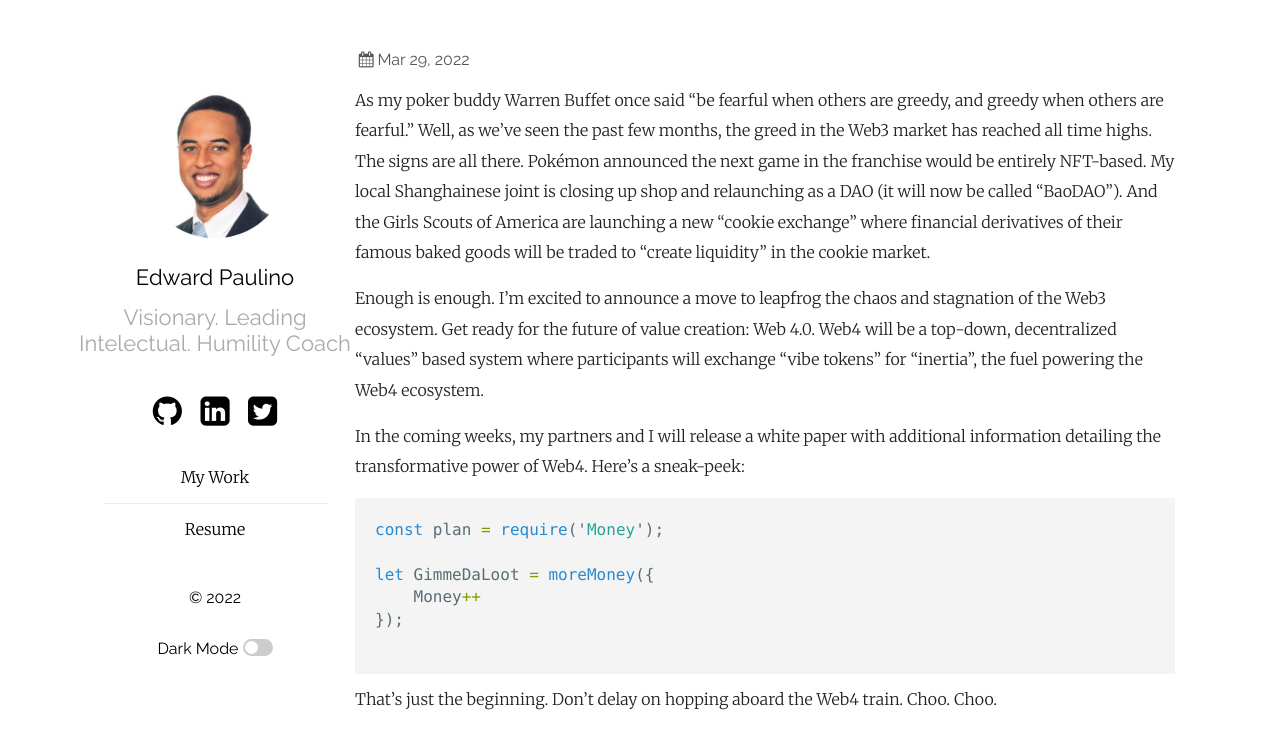
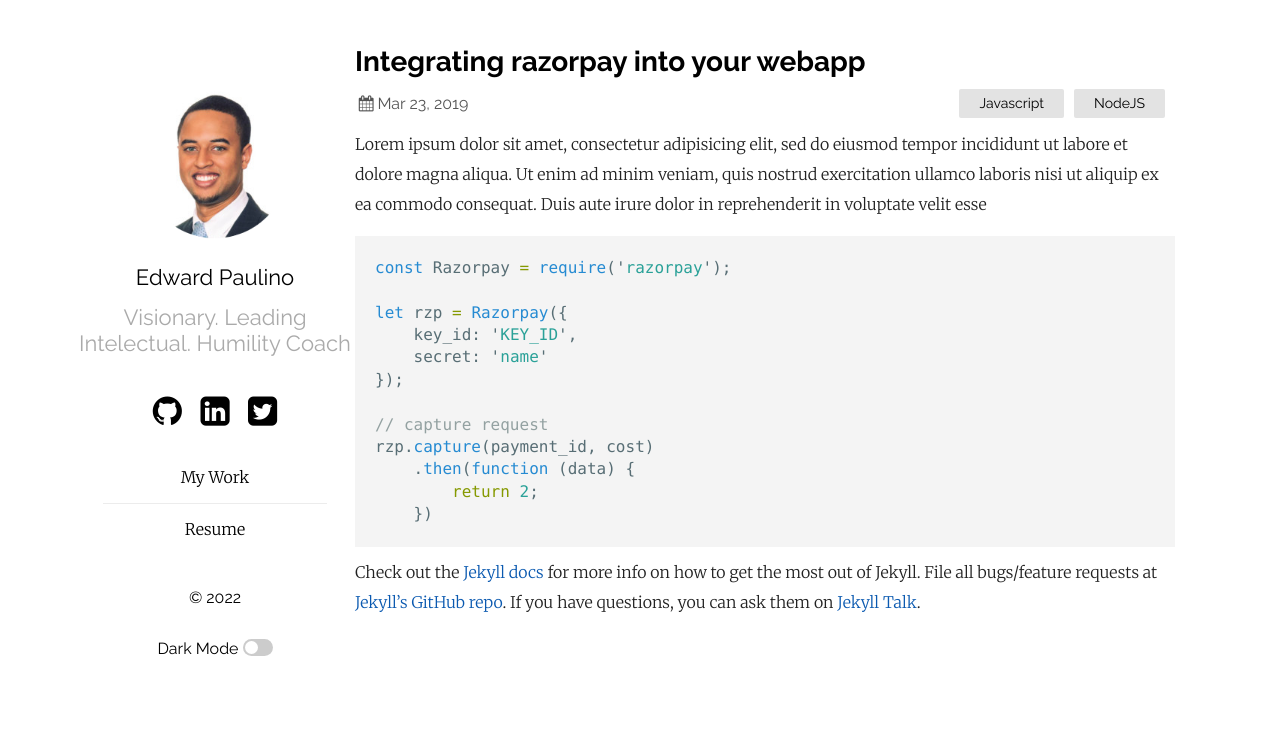
Before and after one commit to edpaulino/edpaulino.github.io, a Jekyll site: the page built from _posts/2019-03-23-welcome-to-jekyll.markdown, in a window 1280 px wide. Shown: the top 749 px of the page. Built offline with Jekyll 4.4.1, drawn with Linux system fonts in a browser that asks for light colours; our own code applies the rules of GitHub Pages for plain Markdown files.

Commit message:
Update 2019-03-23-welcome-to-jekyll.markdown

````diff
--- a/_posts/2019-03-23-welcome-to-jekyll.markdown
+++ b/_posts/2019-03-23-welcome-to-jekyll.markdown
@@ -1,21 +1,28 @@
 ---
 layout: post
-title:  "Why I'm pivoting to Web 4.0"
-date:   2022-03-29 21:03:36 +0530
-categories: TruthBombs :fire:
+title:  "Integrating razorpay into your webapp"
+date:   2019-03-23 21:03:36 +0530
+categories: Javascript NodeJS
 ---
-As my poker buddy Warren Buffet once said "be fearful when others are greedy, and greedy when others are fearful.” Well, as we've seen the past few months, the greed in the Web3 market has reached all time highs. The signs are all there. Pokémon announced the next game in the franchise would be entirely NFT-based. My local Shanghainese joint is closing up shop and relaunching as a DAO (it will now be called "BaoDAO"). And the Girls Scouts of America are launching a new "cookie exchange" where financial derivatives of their famous baked goods will be traded to "create liquidity" in the cookie market.
-
-Enough is enough. I'm excited to announce a move to leapfrog the chaos and stagnation of the Web3 ecosystem. Get ready for the future of value creation: Web 4.0. Web4 will be a top-down, decentralized "values" based system where participants will exchange "vibe tokens" for "inertia", the fuel powering the Web4 ecosystem.
-
-In the coming weeks, my partners and I will release a white paper with additional information detailing the transformative power of Web4. Here's a sneak-peek:
+Lorem ipsum dolor sit amet, consectetur adipisicing elit, sed do eiusmod tempor incididunt ut labore et dolore magna aliqua. Ut enim ad minim veniam, quis nostrud exercitation ullamco laboris nisi ut aliquip ex ea commodo consequat. Duis aute irure dolor in reprehenderit in voluptate velit esse
 
 ```javascript
-const plan = require('Money');
+const Razorpay = require('razorpay');
 
-let GimmeDaLoot = moreMoney({
-	Money++
+let rzp = Razorpay({
+	key_id: 'KEY_ID',
+	secret: 'name'
 });
 
+// capture request
+rzp.capture(payment_id, cost)
+	.then(function (data) {
+		return 2;
+	})
 ```
-That's just the beginning. Don't delay on hopping aboard the Web4 train. Choo. Choo.
+
+Check out the [Jekyll docs][jekyll-docs] for more info on how to get the most out of Jekyll. File all bugs/feature requests at [Jekyll’s GitHub repo][jekyll-gh]. If you have questions, you can ask them on [Jekyll Talk][jekyll-talk].
+
+[jekyll-docs]: https://jekyllrb.com/docs/home
+[jekyll-gh]:   https://github.com/jekyll/jekyll
+[jekyll-talk]: https://talk.jekyllrb.com/
````
